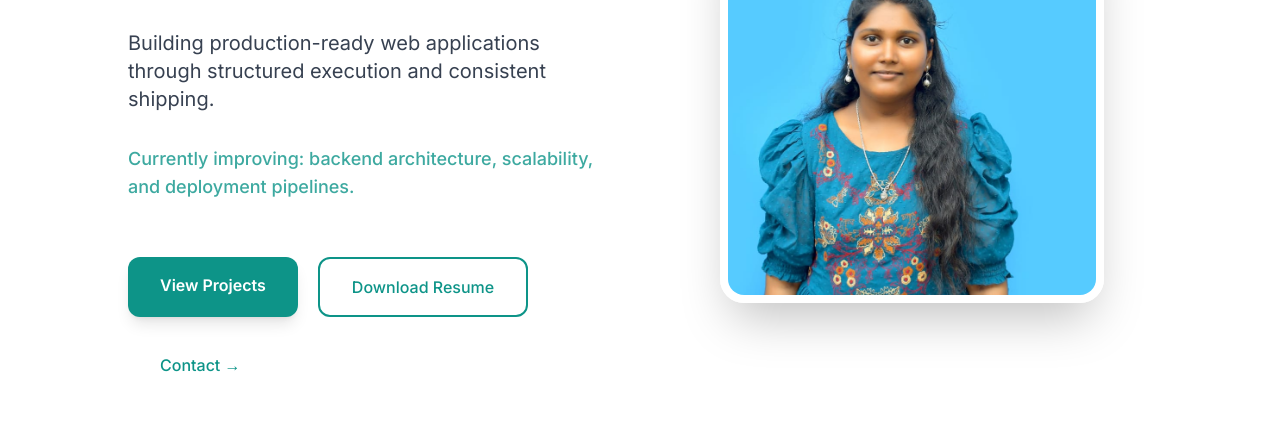
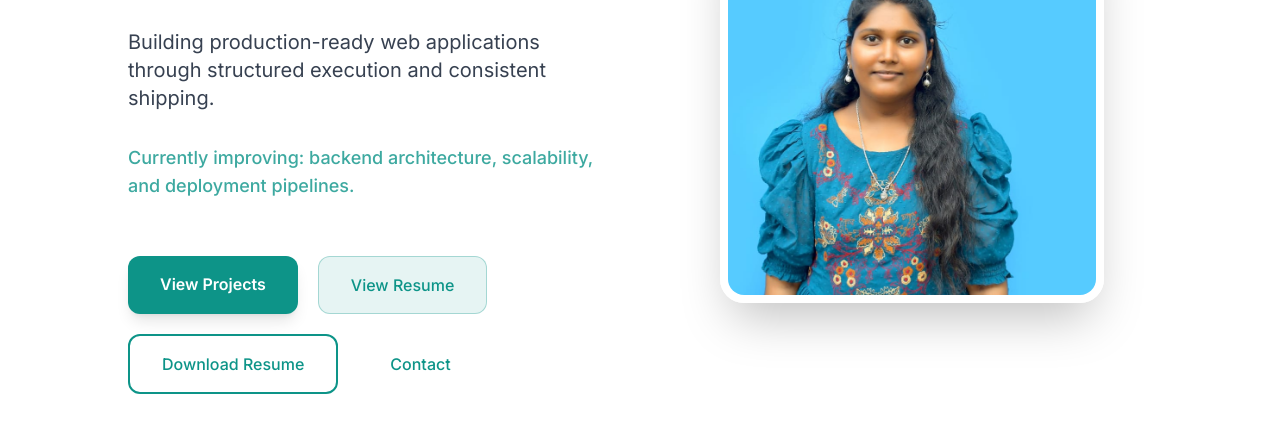
Before and after one commit to Shameendudekula/portfolio, a plain HTML site: page index.html in a window 1280 px wide. Shown: the part 353-800 px from the top of the page. Drawn offline with nearby package versions, Linux system fonts and the light colour scheme.

Commit message:
Updated resume button and UI improvements

```diff
--- a/index.html
+++ b/index.html
@@ -98,16 +98,28 @@
             Currently improving: backend architecture, scalability, and deployment pipelines.
           </p>
 
-          <!-- CTA Hierarchy: Primary → Secondary → Tertiary -->
+          <!-- CTA Hierarchy: Primary → Secondary → View + Download Resume → Contact -->
 <div class="flex flex-wrap gap-5 pt-6">
+  <!-- Primary: View Projects -->
   <a href="#projects" class="px-8 py-4 bg-primary text-white font-semibold rounded-xl hover:bg-teal-700 transition shadow-lg">
     View Projects
   </a>
-            <a href="/Shameen_Resume.pdf" download class="px-8 py-4 border-2 border-primary text-primary dark:text-white font-medium rounded-xl hover:bg-primary hover:text-white transition">
+
+  <!-- Secondary: View Resume (opens in new tab) -->
+  <a href="/Shameen_Resume.pdf" target="_blank" rel="noopener noreferrer"
+     class="px-8 py-4 bg-primary/10 text-primary font-medium rounded-xl hover:bg-primary/20 dark:hover:bg-primary/30 transition border border-primary/30">
+    View Resume
+  </a>
+
+  <!-- Download Resume -->
+  <a href="/Shameen_Resume.pdf" download
+     class="px-8 py-4 border-2 border-primary text-primary dark:text-white font-medium rounded-xl hover:bg-primary hover:text-white transition">
     Download Resume
   </a>
-            <a href="#contact" class="px-8 py-4 text-primary font-medium hover:underline transition">
-              Contact →
+
+  <!-- Tertiary: Contact -->
+  <a href="#contact" class="px-8 py-4 text-primary font-medium hover:underline transition self-center">
+    Contact
   </a>
 </div>
         </div>
```
Lines whose indentation alone changed are shown as unchanged.
